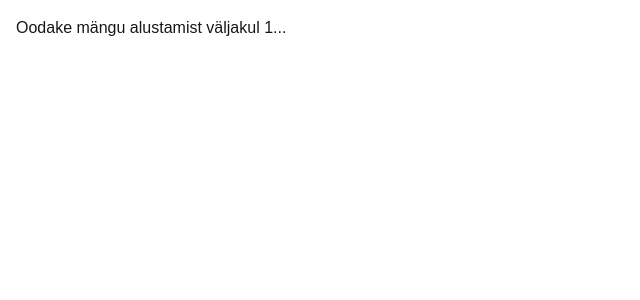
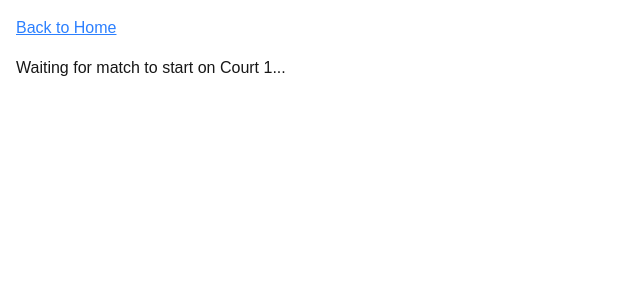
Before and after one commit to philip120/kaariku-tournament, a Next.js app: page /court/1 in a window 1280 px wide. Shown: the top 300 px of the page, without its empty margins (0-640 px from the left). Built offline with nearby package versions, Linux system fonts and the light colour scheme; no server answers; the database is empty.

Commit message:
back nupp

```diff
--- a/src/app/admin/page.tsx
+++ b/src/app/admin/page.tsx
@@ -2,6 +2,7 @@
 
 import { useState, useEffect } from 'react';
 import { supabase } from '../../lib/supabase';
+import Link from 'next/link';
 
 export const dynamic = 'force-dynamic';
 
@@ -146,7 +147,8 @@ export default function Admin() {
 
   return (
     <div className="p-4">
-      <h1 className="text-2xl font-bold mb-4">Admin - Kääriku põletamise turniir</h1>
+      <Link href="/" className="text-blue-500 underline mb-4 block">Back to Home</Link>
+      <h1 className="text-2xl font-bold mb-4">Admin Panel - Baseball Tournament</h1>
 
       <section className="mb-8">
         <h2 className="text-xl mb-2">Alagrupid</h2>
--- a/src/app/court/[courtId]/page.tsx
+++ b/src/app/court/[courtId]/page.tsx
@@ -3,6 +3,7 @@
 import { useParams } from 'next/navigation';
 import { useState, useEffect, useRef } from 'react';
 import { supabase } from '../../../lib/supabase';
+import Link from 'next/link';
 
 export const dynamic = 'force-dynamic';
 
@@ -176,12 +177,18 @@ export default function Court() {
   };
 
   if (!match) {
-    return <div className="p-4">Oodake mängu alustamist väljakul {courtId}...</div>;
+    return (
+      <div className="p-4">
+        <Link href="/" className="text-blue-500 underline mb-4 block">Back to Home</Link>
+        <div>Waiting for match to start on Court {courtId}...</div>
+      </div>
+    );
   }
 
   return (
     <div className="p-4">
-      <h1 className="text-2xl font-bold mb-4">Väljak {courtId} - Aktiivne mäng</h1>
+      <Link href="/" className="text-blue-500 underline mb-4 block">Back to Home</Link>
+      <h1 className="text-2xl font-bold mb-4">Court {courtId} - Active Match</h1>
       <div className="text-lg mb-2">Kulunud aeg: {Math.floor(elapsedTime / 60)}:{(elapsedTime % 60).toString().padStart(2, '0')}</div>
       <div className="flex justify-around">
         <div className="text-center">
--- a/src/app/standings/page.tsx
+++ b/src/app/standings/page.tsx
@@ -2,6 +2,7 @@
 
 import { useState, useEffect } from 'react';
 import { supabase } from '../../lib/supabase';
+import Link from 'next/link';
 
 export const dynamic = 'force-dynamic';
 
@@ -107,6 +108,7 @@ export default function Standings() {
 
   return (
     <div className="p-4">
+      <Link href="/" className="text-blue-500 underline mb-4 block">Back to Home</Link>
       <h1 className="text-2xl font-bold mb-4">Tournament Standings</h1>
       {Object.keys(standings).map(group => (
         <div key={group} className="mb-8">
```
